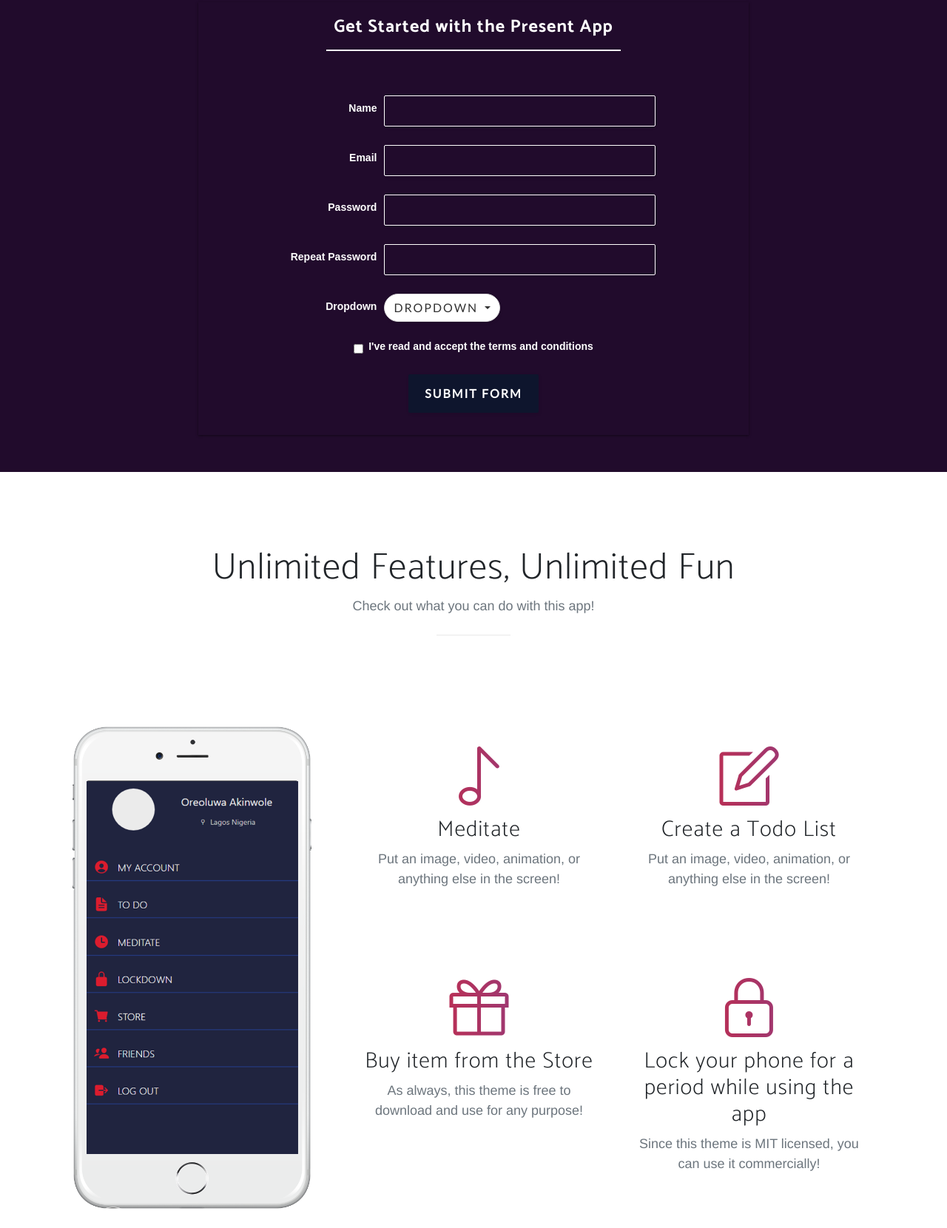
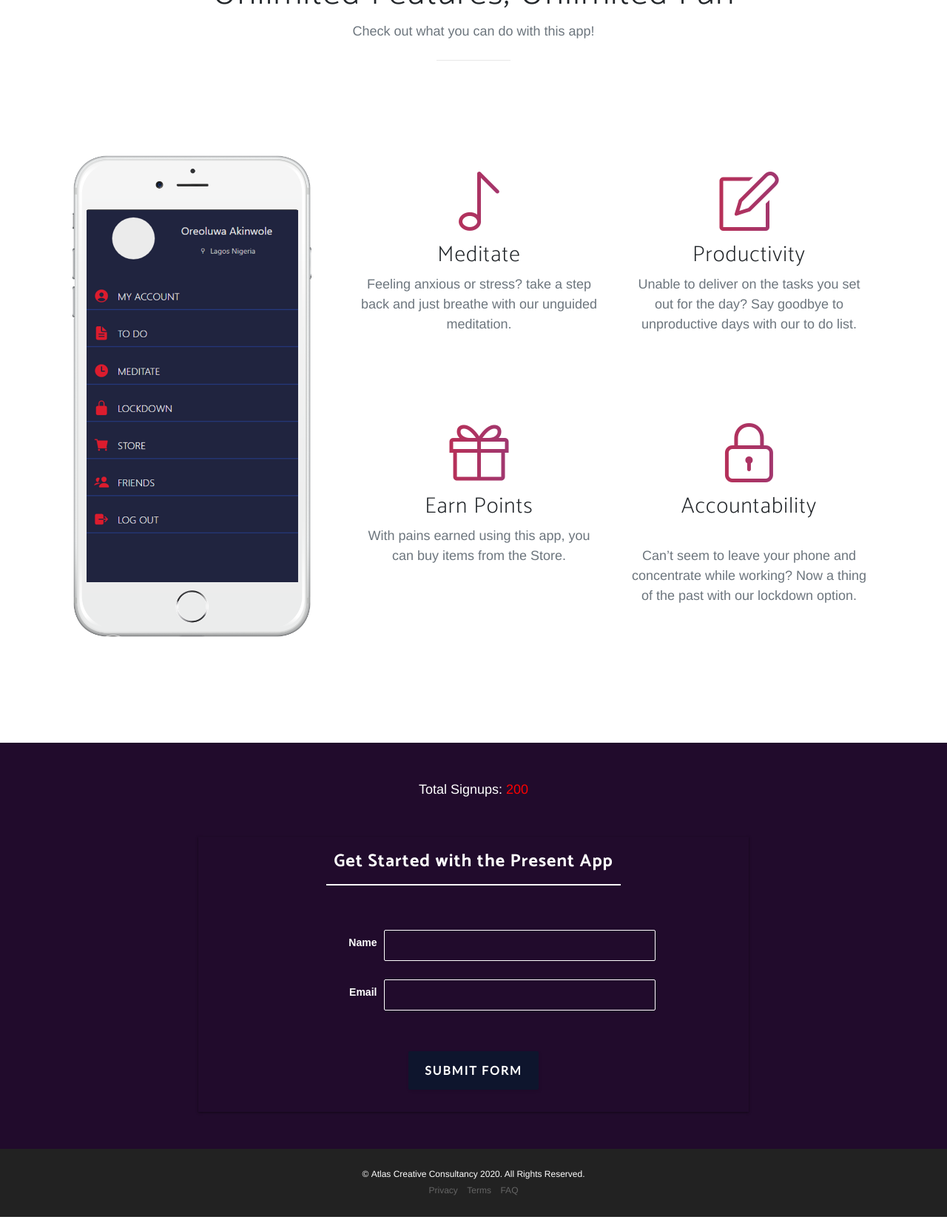
Before and after one commit to oreakinwole/oreakinwole.github.io, a plain HTML site: page index.html in a window 1280 px wide. Shown: the part 939-2599 px from the top of the page at 74% size. Drawn offline with nearby package versions, Linux system fonts and the light colour scheme; a web font is replaced by a local one.

Commit message:
edit layout

```diff
--- a/index.html
+++ b/index.html
@@ -20,9 +20,9 @@
                 aria-label="Toggle navigation"><i class="fa fa-bars"></i></button>
             <div class="collapse navbar-collapse" id="navbarResponsive">
                 <ul class="nav navbar-nav ml-auto">
-                    <li class="nav-item" role="presentation"><a class="nav-link js-scroll-trigger" href="#download">Download</a></li>
+                    <li class="nav-item" role="presentation"><a class="nav-link js-scroll-trigger" href="#download">SIGNUP</a></li>
                     <li class="nav-item" role="presentation"><a class="nav-link js-scroll-trigger" href="#features">Features</a></li>
-                    <li class="nav-item" role="presentation"><a class="nav-link js-scroll-trigger" href="#contact">Contact</a></li>
+                    <li class="nav-item" role="presentation"><a class="nav-link js-scroll-trigger" href="#">START</a></li>
                 </ul>
             </div>
         </div>
@@ -32,7 +32,8 @@
             <div class="row h-100">
                 <div class="col-lg-7 my-auto">
                     <div class="mx-auto header-content">
-                        <h1 class="mb-5">The Present App rewards you with points as you participate and successfully navigate through the present experience.</h1><a class="btn btn-outline-warning btn-xl js-scroll-trigger" role="button" href="#download">Start Now for Free!</a></div>
+                        <h1 class="mb-5">The Present App rewards you with points as you participate and successfully navigate through the present experience.</h1>
+                    </div>
                 </div>
                 <div class="col-lg-5 my-auto">
                     <div class="device-container">
@@ -48,40 +49,6 @@
             </div>
         </div>
     </header>
-    <section id="download" class="download text-center bg-primary">
-        <div class="row register-form">
-            <div class="col-md-8 offset-md-2">
-                <p style="color: white;">Total Signups:<span style="color: red;">&nbsp;200</span></p>
-                <form class="custom-form">
-                    <h1>Get Started with the Present App</h1>
-                    <div class="form-row form-group">
-                        <div class="col-sm-4 label-column"><label class="col-form-label" for="name-input-field">Name </label></div>
-                        <div class="col-sm-6 input-column"><input class="form-control" type="text"></div>
-                    </div>
-                    <div class="form-row form-group">
-                        <div class="col-sm-4 label-column"><label class="col-form-label" for="email-input-field">Email </label></div>
-                        <div class="col-sm-6 input-column"><input class="form-control" type="email"></div>
-                    </div>
-                    <div class="form-row form-group">
-                        <div class="col-sm-4 label-column"><label class="col-form-label" for="pawssword-input-field">Password </label></div>
-                        <div class="col-sm-6 input-column"><input class="form-control" type="password"></div>
-                    </div>
-                    <div class="form-row form-group">
-                        <div class="col-sm-4 label-column"><label class="col-form-label" for="repeat-pawssword-input-field">Repeat Password </label></div>
-                        <div class="col-sm-6 input-column"><input class="form-control" type="password"></div>
-                    </div>
-                    <div class="form-row form-group">
-                        <div class="col-sm-4 label-column"><label class="col-form-label" for="dropdown-input-field">Dropdown </label></div>
-                        <div class="col-sm-4 input-column">
-                            <div class="dropdown"><button class="btn btn-light dropdown-toggle" data-toggle="dropdown" aria-expanded="false" type="button">Dropdown </button>
-                                <div class="dropdown-menu" role="menu"><a class="dropdown-item" role="presentation" href="#">First Item</a><a class="dropdown-item" role="presentation" href="#">Second Item</a><a class="dropdown-item" role="presentation" href="#">Third Item</a></div>
-                            </div>
-                        </div>
-                    </div>
-                    <div class="form-check"><input class="form-check-input" type="checkbox" id="formCheck-2"><label class="form-check-label" for="formCheck-2">I've read and accept the terms and conditions</label></div><button class="btn btn-light submit-button" type="button">Submit Form</button></form>
-            </div>
-        </div>
-    </section>
     <section id="features" class="features">
         <div class="container">
             <div class="section-heading text-center">
@@ -105,25 +72,25 @@
                             <div class="col-lg-6">
                                 <div class="feature-item"><i class="icon-music-tone text-primary"></i>
                                     <h3>Meditate</h3>
-                                    <p class="text-muted">Put an image, video, animation, or anything else in the screen!</p>
+                                    <p class="text-muted">Feeling anxious or stress? take a step back and just breathe with our unguided meditation.</p>
                                 </div>
                             </div>
                             <div class="col-lg-6">
                                 <div class="feature-item"><i class="icon-note text-primary"></i>
-                                    <h3>Create a Todo List</h3>
-                                    <p class="text-muted">Put an image, video, animation, or anything else in the screen!</p>
+                                    <h3>Productivity</h3>
+                                    <p class="text-muted">Unable to deliver on the tasks you set out for the day? Say goodbye to unproductive days with our to do list.</p>
                                 </div>
                             </div>
                             <div class="col-lg-6">
                                 <div class="feature-item"><i class="icon-present text-primary"></i>
-                                    <h3>Buy item from the Store</h3>
-                                    <p class="text-muted">As always, this theme is free to download and use for any purpose!</p>
+                                    <h3>Earn Points</h3>
+                                    <p class="text-muted">With pains earned using this app, you can buy items from the Store.</p>
                                 </div>
                             </div>
                             <div class="col-lg-6">
                                 <div class="feature-item"><i class="icon-lock text-primary"></i>
-                                    <h3>Lock your phone for a period while using the app</h3>
-                                    <p class="text-muted">Since this theme is MIT licensed, you can use it commercially!</p>
+                                    <h3>Accountability</h3>
+                                    <p class="text-muted"><br>Can’t seem to leave your phone and concentrate while working? Now a thing of the past with our lockdown option.<br></p>
                                 </div>
                             </div>
                         </div>
@@ -132,24 +99,24 @@
             </div>
         </div>
     </section>
-    <section class="cta" style="background-image:url('assets/img/bg-cta.jpg');">
-        <div class="cta-content">
-            <div class="container">
-                <h2>Stop waiting.<br>Start being productive.<br></h2><a class="btn btn-outline-warning btn-xl js-scroll-trigger" role="button" href="#contact">Let's Get Started!</a></div>
-        </div>
-        <div class="overlay"></div>
-    </section>
-    <section id="contact" class="contact bg-primary" style="background: #59306d;">
-        <div class="container">
-            <h2 style="color: #fff;"><span>We&nbsp;</span><i class="fa fa-heart"></i><span>&nbsp;new friends!</span></h2>
-            <ul class="list-inline list-social">
-                <li class="list-inline-item social-twitter"><a href="#"><i class="fa fa-twitter"></i></a></li>
-                <li class="list-inline-item social-facebook"><a href="#"><i class="fa fa-facebook"></i></a></li>
-                <li class="list-inline-item social-google-plus"><a href="#"><i class="fa fa-google-plus"></i></a></li>
-            </ul>
+    <section id="download" class="download text-center bg-primary">
+        <div class="row register-form">
+            <div class="col-md-8 offset-md-2">
+                <p style="color: white;">Total Signups:<span style="color: red;">&nbsp;200</span></p>
+                <form class="custom-form">
+                    <h1>Get Started with the Present App</h1>
+                    <div class="form-row form-group">
+                        <div class="col-sm-4 label-column"><label class="col-form-label" for="name-input-field">Name </label></div>
+                        <div class="col-sm-6 input-column"><input class="form-control" type="text"></div>
+                    </div>
+                    <div class="form-row form-group">
+                        <div class="col-sm-4 label-column"><label class="col-form-label" for="email-input-field">Email </label></div>
+                        <div class="col-sm-6 input-column"><input class="form-control" type="email"></div>
+                    </div><button class="btn btn-light submit-button" type="button">Submit Form</button></form>
+            </div>
         </div>
     </section>
-    <footer style="background: #243676;color: #fff;">
+    <footer style="color: #fff;">
         <div class="container">
             <p>©&nbsp;Atlas Creative Consultancy 2020. All Rights Reserved.</p>
             <ul class="list-inline">
```
